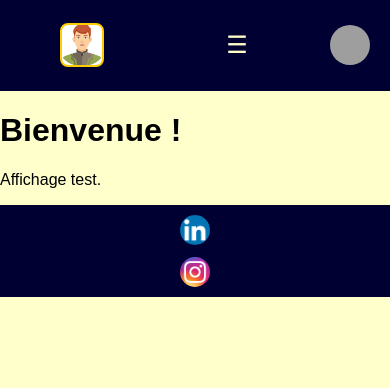
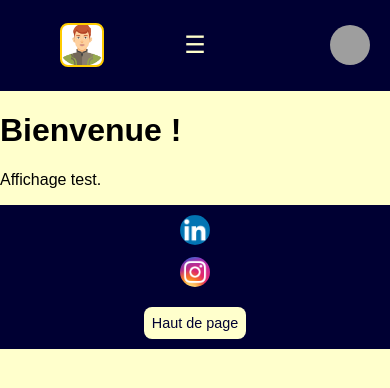
Before and after one commit to WildCodeSchool-2024-09/Js-BDX-P3-Zera, a React (Vite) app in the folder client/: page / in a window 390 px wide. Shown: the top 388 px of the page. Built offline with nearby package versions, Linux system fonts and the light colour scheme; grey boxes are pictures that could not be loaded.

Commit message:
button 'haut de page' added

```diff
--- a/client/src/components/footer.css
+++ b/client/src/components/footer.css
@@ -1,11 +1,13 @@
 .footer {
   display: flex;
+  flex-direction: column;
   justify-content: center;
   align-items: center;
   padding: 0.63rem 1.25rem;
   background-color: var(--background-color);
   color: var(--text-color);
   font-family: var(--text-font);
+  gap: var(--spacing-medium, 1rem);
 }
 
 .footer-nav {
@@ -48,6 +50,24 @@
   box-shadow: var(--dark-mode-background);
 }
 
+.scroll-to-top {
+  margin-top: var(--spacing-small, 0.75rem);
+  padding: 0.5rem 1rem;
+  background-color: var(--text-color);
+  color: var(--background-color);
+  border: none;
+  border-radius: 0.5rem;
+  font-size: var(--text-size, 1rem);
+  font-family: var(--text-font);
+  cursor: pointer;
+  transition: background-color 0.3s ease, transform 0.3s ease;
+}
+
+.scroll-to-top:hover {
+  background-color: var(--secondary-color);
+  transform: scale(1.05);
+}
+
 @media (max-width: 600px) {
   .footer {
     flex-direction: column;
@@ -68,4 +88,9 @@
     width: 1.88rem;
     height: 1.88rem;
   }
+
+  .scroll-to-top {
+    padding: 0.5rem;
+    font-size: 0.9rem;
+  }
 }
--- a/client/src/components/footer.tsx
+++ b/client/src/components/footer.tsx
@@ -1,9 +1,16 @@
-import "./Footer.css";
+import "./footer.css";
 import "../components/Variables.css";
 import instagramImage from "../assets/images/instagram.png";
 import linkedinImage from "../assets/images/linkedin.png";
 
 function Footer() {
+  const scrollToTop = () => {
+    window.scrollTo({
+      top: 0,
+      behavior: "smooth",
+    });
+  };
+
   return (
     <footer className="footer">
       <nav className="footer-nav">
@@ -24,6 +31,9 @@ function Footer() {
           <img src={instagramImage} alt="redirige vers la page Instagram" />
         </a>
       </nav>
+      <button type="button" className="scroll-to-top" onClick={scrollToTop}>
+        Haut de page
+      </button>
     </footer>
   );
 }
--- a/client/src/components/header.css
+++ b/client/src/components/header.css
@@ -9,20 +9,20 @@
   position: relative;
 }
 
+.nav-buttons {
+  display: flex;
+  align-items: center;
+  gap: 1rem;
+  position: absolute;
+  left: 1rem;
+}
 
-.nav-buttons {
+.nav-list {
   display: none;
 }
 
-.nav-list, .menu-list {
-  display: flex;
-  gap: var(--spacing-medium, 1.25rem);
-  list-style: none;
-  margin: 0;
-  padding: 0;
-}
-
-.nav-link, .menu-link {
+.nav-link,
+.menu-link {
   color: var(--text-color);
   text-decoration: none;
   padding: 0.31rem 0.63rem;
@@ -30,7 +30,8 @@
   transition: background-color 0.2s, color 0.2s;
 }
 
-.nav-link:hover, .menu-link:hover {
+.nav-link:hover,
+.menu-link:hover {
   background-color: var(--secondary-color);
   color: var(--text-color);
 }
@@ -41,32 +42,56 @@
   cursor: pointer;
   font-size: 1.5rem;
   color: var(--text-color);
-  display: block;
+  display: flex;
+  align-items: center;
+  justify-content: center;
+  position: absolute;
+  left: 50%;
+  transform: translateX(-50%);
 }
 
 .burger-menu {
   position: absolute;
-  top: 100%;
-  right: 0;
+  top: calc(100% + 0.5rem);
+  left: 50%;
+  transform: translateX(-50%);
   background-color: var(--background-color);
   border-radius: 0.31rem;
-  box-shadow: 0 2px 5px rgba(0, 0, 0, 0.2);
   padding: 0.63rem;
   z-index: 1000;
+  width: 90%;
+  max-width: 300px;
 }
 
 .menu-list {
+  display: flex;
   flex-direction: column;
   gap: 0.5rem;
+  align-items: center;
+  width: 100%;
+  list-style: none;
+  margin: 0;
+  padding: 0;
+}
+
+.menu-link {
+  width: 100%;
+  text-align: center;
+  padding: 0.5rem 1rem;
 }
 
 @media (min-width: 600px) {
   .nav-buttons {
-    display: flex;
-    align-items: center;
+    position: static;
+    left: auto;
   }
 
   .nav-list {
+    display: flex;
+    gap: var(--spacing-medium, 1.25rem);
+    list-style: none;
+    margin: 0;
+    padding: 0;
     flex-direction: row;
     align-items: center;
   }
@@ -76,7 +101,6 @@
     display: none;
   }
 }
-
 
 .user-icon,
 .dark-mode-button {
--- a/client/src/components/header.tsx
+++ b/client/src/components/header.tsx
@@ -99,7 +99,11 @@ function Header() {
         {darkMode ? (
           <img src={dayMode} alt="bouton mode clair" className="header-icon" />
         ) : (
-          <img src={nightMode} alt="bouton mode sombre" className="header-icon" />
+          <img
+            src={nightMode}
+            alt="bouton mode sombre"
+            className="header-icon"
+          />
         )}
       </button>
     </header>
```
Also changed, not shown: client/src/App.tsx (line endings or trailing spaces).
